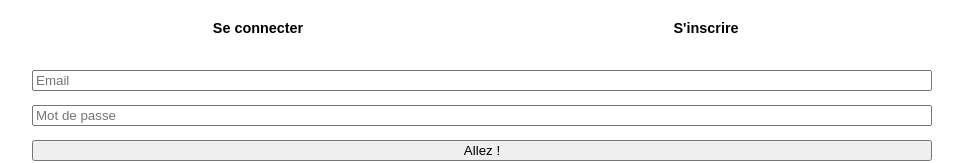
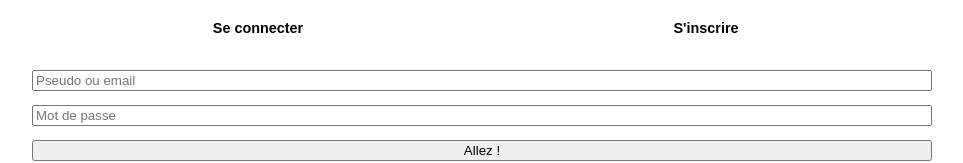
Before and after one commit to Mikarichaud/arka, a React (Vite) app in the folder client/: page /login in a window 1280 px wide. Shown: the part 408-571 px from the top of the page, without its empty margins (158-1121 px from the left). Built offline with nearby package versions, Linux system fonts and the light colour scheme; no server answers; the HTML template or start-up script is replaced by a standard one.

Commit message:
feat: login pseudo/email + protection route éditeur
Login accepte pseudo ou email. ProtectedRoute redirige vers /login si non connecté avec retour automatique vers la page demandée. Fix hook pre-save User.js (async sans next).

```diff
--- a/client/src/App.jsx
+++ b/client/src/App.jsx
@@ -7,6 +7,7 @@ import PackSelection from './pages/Packs/PackSelection';
 import PackLibrary from './pages/Packs/PackLibrary';
 import Editor from './pages/Editor/Editor';
 import Game from './pages/Game/Game';
+import ProtectedRoute from './components/ProtectedRoute';
 
 function AnimatedRoutes() {
   const location = useLocation();
@@ -18,7 +19,7 @@ function AnimatedRoutes() {
         <Route path="/session/setup" element={<SessionSetup />} />
         <Route path="/session/pack" element={<PackSelection />} />
         <Route path="/packs" element={<PackLibrary />} />
-        <Route path="/editor" element={<Editor />} />
+        <Route path="/editor" element={<ProtectedRoute><Editor /></ProtectedRoute>} />
         <Route path="/game" element={<Game />} />
       </Routes>
     </AnimatePresence>
--- /dev/null
+++ b/client/src/components/ProtectedRoute.jsx
@@ -0,0 +1,12 @@
+import { Navigate, useLocation } from 'react-router-dom';
+import useAuthStore from '../store/authStore';
+
+export default function ProtectedRoute({ children }) {
+  const user = useAuthStore((s) => s.user);
+  const location = useLocation();
+
+  if (!user) {
+    return <Navigate to="/login" state={{ from: location.pathname }} replace />;
+  }
+  return children;
+}
--- a/client/src/pages/Auth/Auth.jsx
+++ b/client/src/pages/Auth/Auth.jsx
@@ -1,5 +1,5 @@
 import { useState } from 'react';
-import { useNavigate } from 'react-router-dom';
+import { useNavigate, useLocation } from 'react-router-dom';
 import { motion, AnimatePresence } from 'framer-motion';
 import Layout from '../../components/Layout/Layout';
 import useAuthStore from '../../store/authStore';
@@ -7,9 +7,11 @@ import './Auth.css';
 
 export default function Auth() {
   const navigate = useNavigate();
+  const location = useLocation();
+  const from = location.state?.from || '/';
   const { login, register, isLoading } = useAuthStore();
   const [mode, setMode] = useState('login');
-  const [form, setForm] = useState({ username: '', email: '', password: '' });
+  const [form, setForm] = useState({ username: '', login: '', email: '', password: '' });
   const [error, setError] = useState('');
 
   const handleSubmit = async (e) => {
@@ -17,11 +19,11 @@ export default function Auth() {
     setError('');
     try {
       if (mode === 'login') {
-        await login(form.email, form.password);
+        await login(form.login, form.password);
       } else {
         await register(form.username, form.email, form.password);
       }
-      navigate('/');
+      navigate(from);
     } catch (err) {
       setError(err.response?.data?.message || 'Erreur inattendue, té !');
     }
@@ -49,13 +51,21 @@ export default function Auth() {
 
         <form onSubmit={handleSubmit} className="auth-form">
           <AnimatePresence mode="wait">
-            {mode === 'register' && (
-              <motion.div
-                key="username"
-                initial={{ height: 0, opacity: 0 }}
-                animate={{ height: 'auto', opacity: 1 }}
-                exit={{ height: 0, opacity: 0 }}
-              >
+            {mode === 'login' ? (
+              <motion.div key="login-fields" style={{ display: 'flex', flexDirection: 'column', gap: 14 }}
+                initial={{ opacity: 0 }} animate={{ opacity: 1 }} exit={{ opacity: 0 }}>
+                <input
+                  className="input"
+                  type="text"
+                  placeholder="Pseudo ou email"
+                  value={form.login}
+                  onChange={(e) => setForm({ ...form, login: e.target.value })}
+                  required
+                />
+              </motion.div>
+            ) : (
+              <motion.div key="register-fields" style={{ display: 'flex', flexDirection: 'column', gap: 14 }}
+                initial={{ opacity: 0 }} animate={{ opacity: 1 }} exit={{ opacity: 0 }}>
                 <input
                   className="input"
                   type="text"
@@ -64,18 +74,18 @@ export default function Auth() {
                   onChange={(e) => setForm({ ...form, username: e.target.value })}
                   required
                 />
+                <input
+                  className="input"
+                  type="email"
+                  placeholder="Email"
+                  value={form.email}
+                  onChange={(e) => setForm({ ...form, email: e.target.value })}
+                  required
+                />
               </motion.div>
             )}
           </AnimatePresence>
 
-          <input
-            className="input"
-            type="email"
-            placeholder="Email"
-            value={form.email}
-            onChange={(e) => setForm({ ...form, email: e.target.value })}
-            required
-          />
           <input
             className="input"
             type="password"
--- a/client/src/store/authStore.js
+++ b/client/src/store/authStore.js
@@ -9,9 +9,9 @@ const useAuthStore = create(
       token: null,
       isLoading: false,
 
-      login: async (email, password) => {
+      login: async (identifier, password) => {
         set({ isLoading: true });
-        const { data } = await api.post('/auth/login', { email, password });
+        const { data } = await api.post('/auth/login', { login: identifier, password });
         localStorage.setItem('token', data.token);
         set({ user: data.user, token: data.token, isLoading: false });
       },
```
Also changed, not shown: 2 other files (tests, documents, lock files or other folders).
